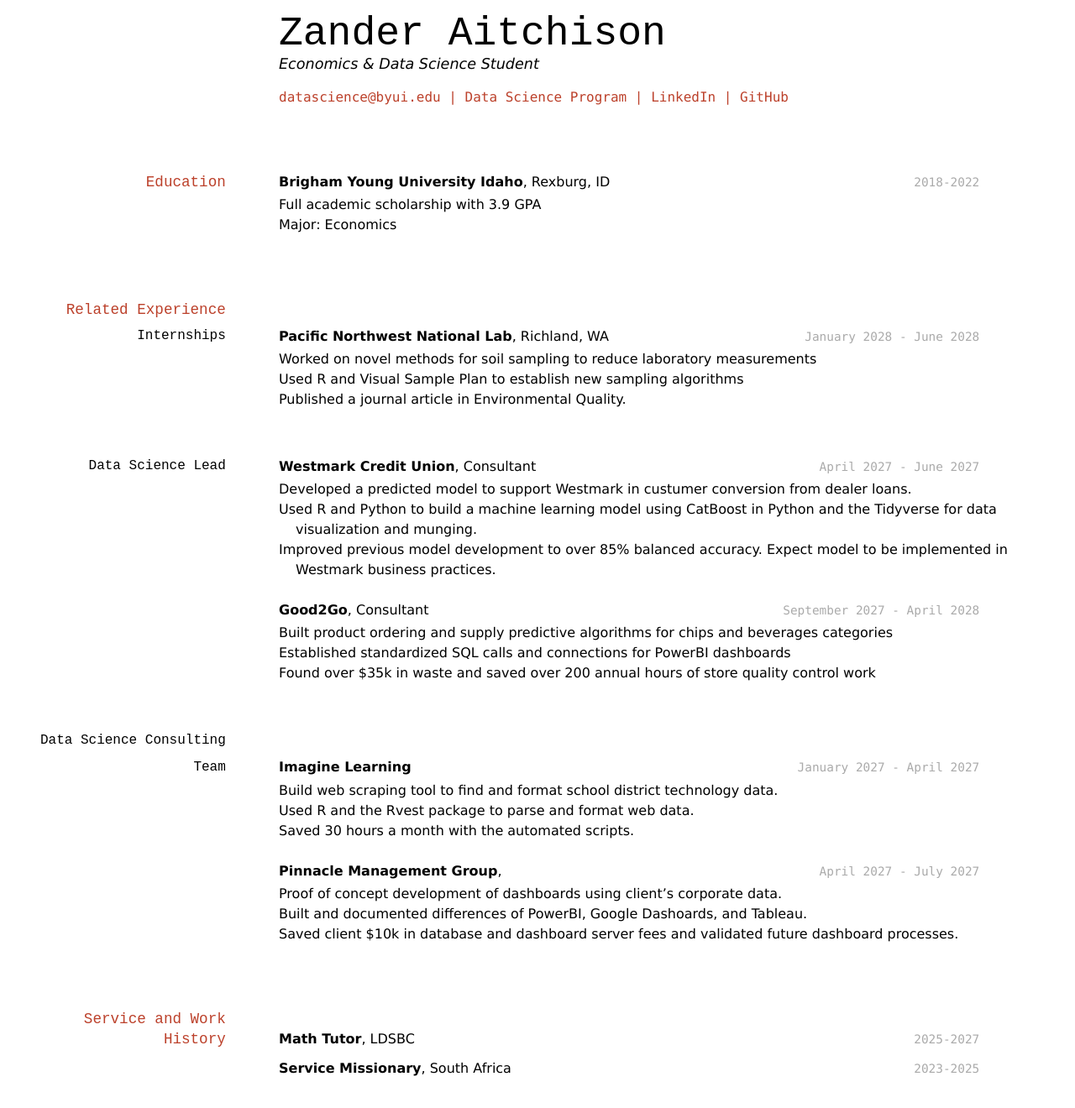
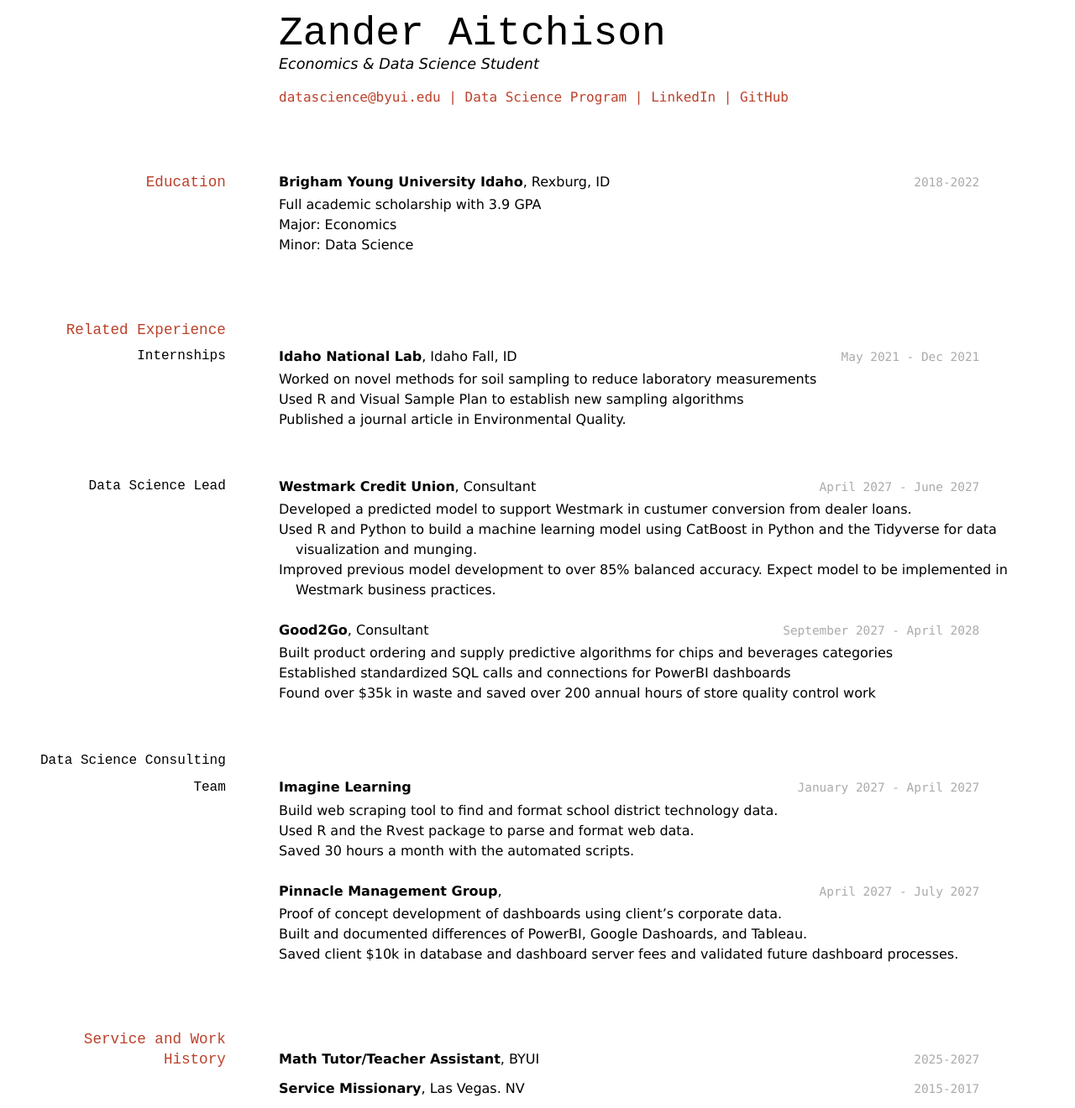
Before and after one commit to ZanderAitchison/AitchisonResume, a Jekyll site: the page built from docs/index.md, in a window 1280 px wide. Shown: the whole page at 84% size. Built offline with Jekyll 4.4.1, drawn with Linux system fonts in a browser that asks for light colours; before the commit the page ends 1296 px from its top, so only the background shows below that.

Commit message:
math_tutor

```diff
--- a/docs/index.md
+++ b/docs/index.md
@@ -21,14 +21,15 @@ __Brigham Young University Idaho__, Rexburg, ID
 
 - Full academic scholarship with 3.9 GPA
 - Major: Economics
+- Minor: Data Science
 
 
 ## Related Experience
 
 ### Internships
 
-`January 2028 - June 2028`
-__Pacific Northwest National Lab__, Richland, WA
+`May 2021 - Dec 2021`
+__Idaho National Lab__, Idaho Fall, ID
 
 - Worked on novel methods for soil sampling to reduce laboratory measurements
 - Used R and Visual Sample Plan to establish new sampling algorithms
@@ -70,11 +71,11 @@ __Pinnacle Management Group__,
 ## Service and Work History
 
 `2025-2027`
-__Math Tutor__, LDSBC
+__Math Tutor/Teacher Assistant__, BYUI
 
 
-`2023-2025`
-__Service Missionary__, South Africa
+`2015-2017`
+__Service Missionary__, Las Vegas. NV
 
 
 
```
